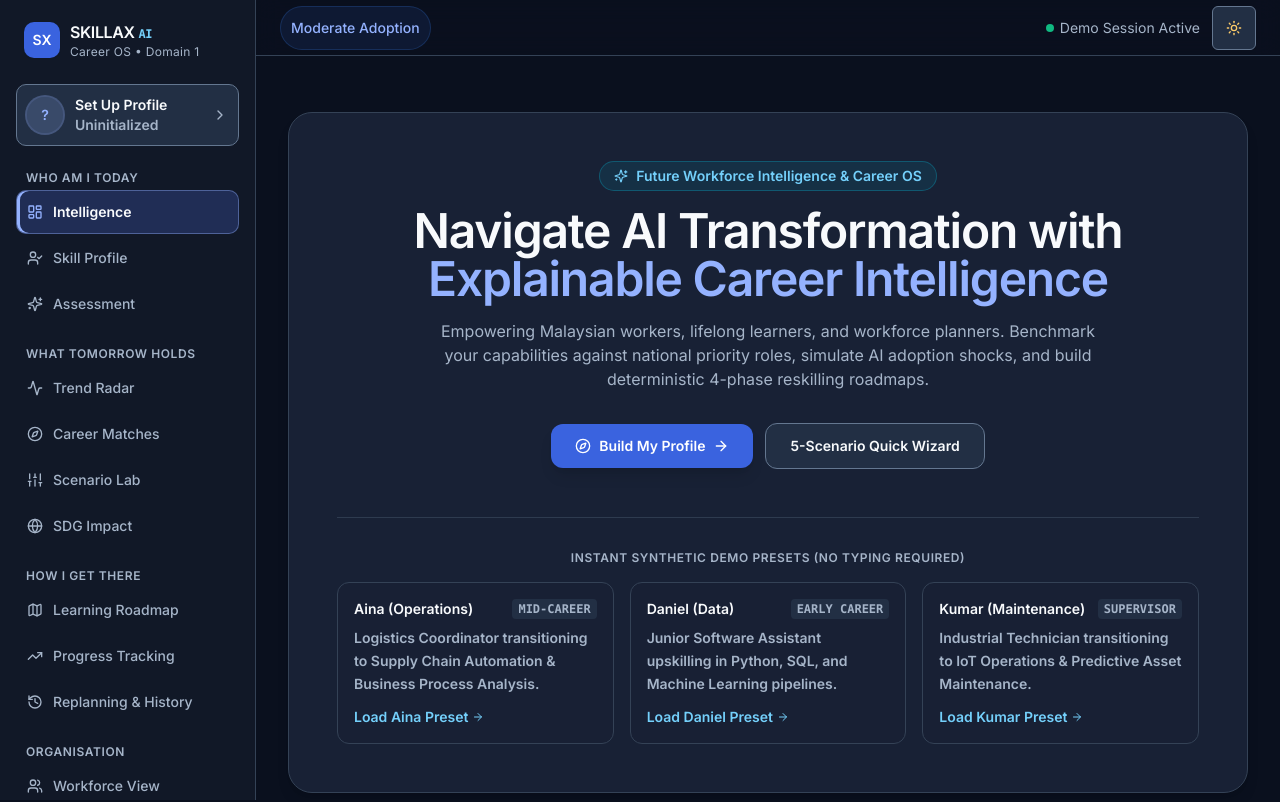
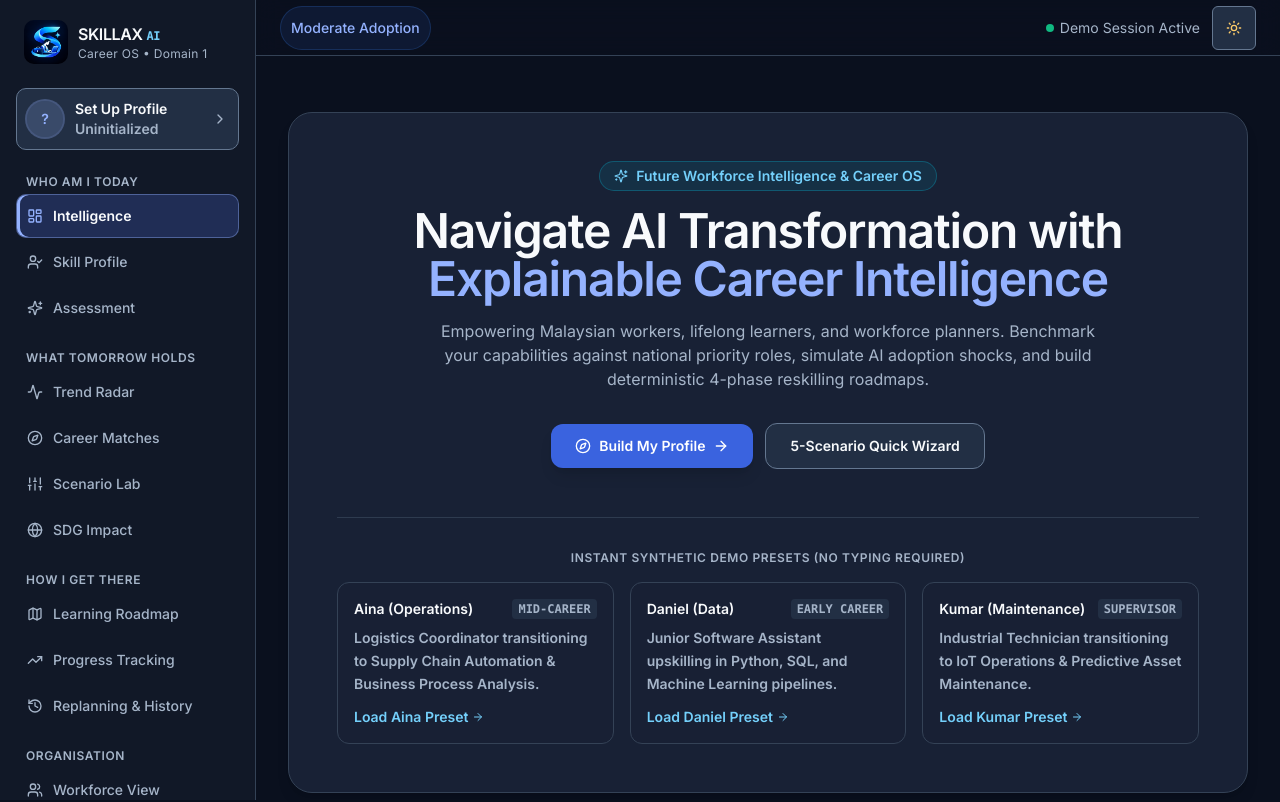
Before and after one commit to ado0330/SDC-Skillax, a Next.js app: page / in a window 1280 px wide. Shown: the top 802 px of the page. Built offline with nearby package versions, Linux system fonts and the light colour scheme.

Commit message:
style: use supplied Skillax brand logo

```diff
--- a/components/AppShell.tsx
+++ b/components/AppShell.tsx
@@ -2,6 +2,7 @@
 
 import React, { useState } from "react";
 import Link from "next/link";
+import Image from "next/image";
 import { usePathname } from "next/navigation";
 import { useWorkspace } from "@/lib/workspace/useWorkspace";
 import { cn } from "@/lib/utils";
@@ -113,9 +114,14 @@ export function AppShell({ children }: { children: React.ReactNode }) {
         {/* Brand Header */}
         <div className="flex items-center justify-between px-2">
           <Link href="/" className="flex items-center gap-2.5">
-            <div className="flex h-9 w-9 items-center justify-center rounded-lg bg-action font-semibold text-white shadow-sm">
-              SX
-            </div>
+            <Image
+              src="/skillax-logo.png"
+              alt="SKILLAX AI logo"
+              width={44}
+              height={44}
+              className="h-11 w-11 shrink-0 rounded-lg object-contain"
+              priority
+            />
             <div>
               <span className="text-base font-semibold tracking-tight text-foreground">
                 SKILLAX<span className="text-accent-cyan font-mono text-xs ml-1">AI</span>
```
Also changed, not shown: public/skillax-logo.png (added), 3 other files (tests, documents, lock files or other folders).
